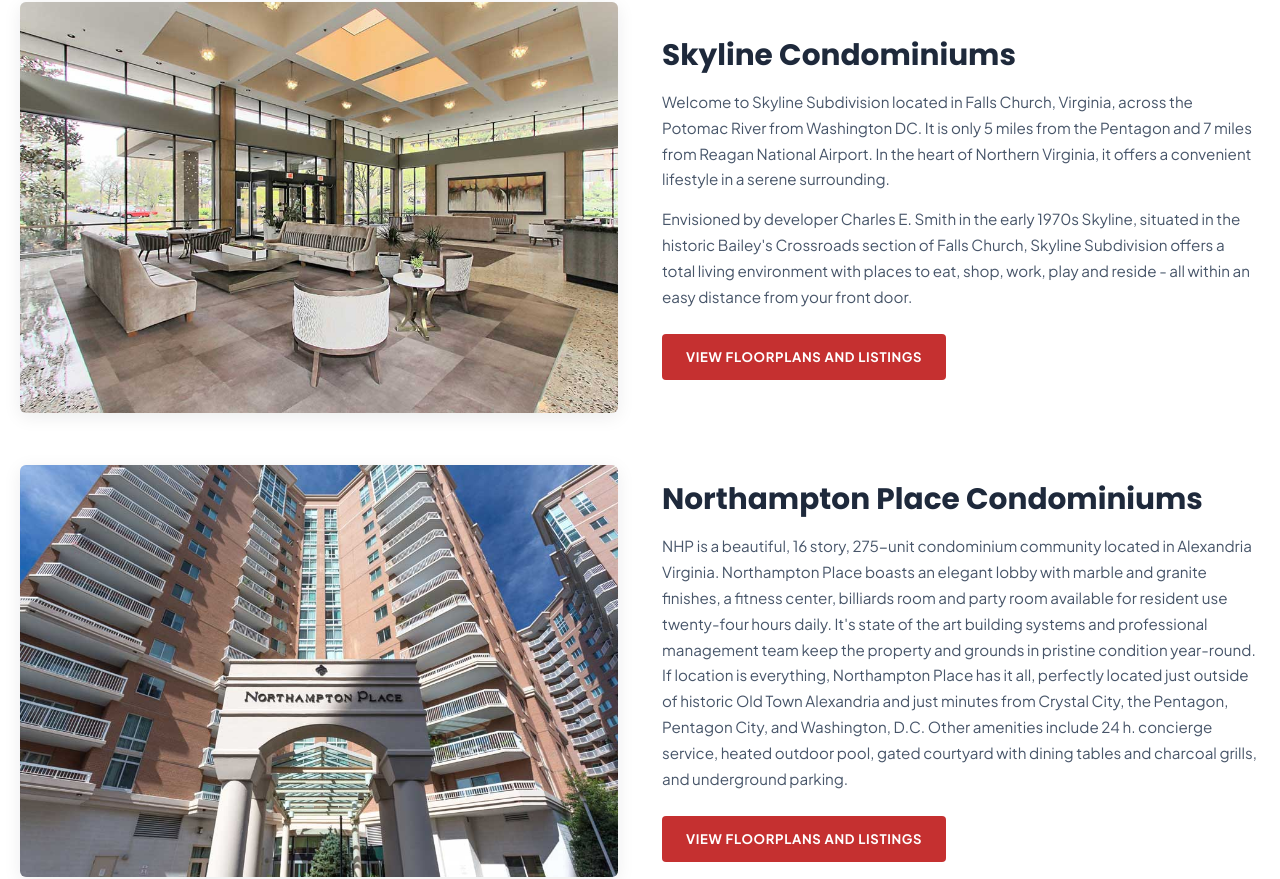
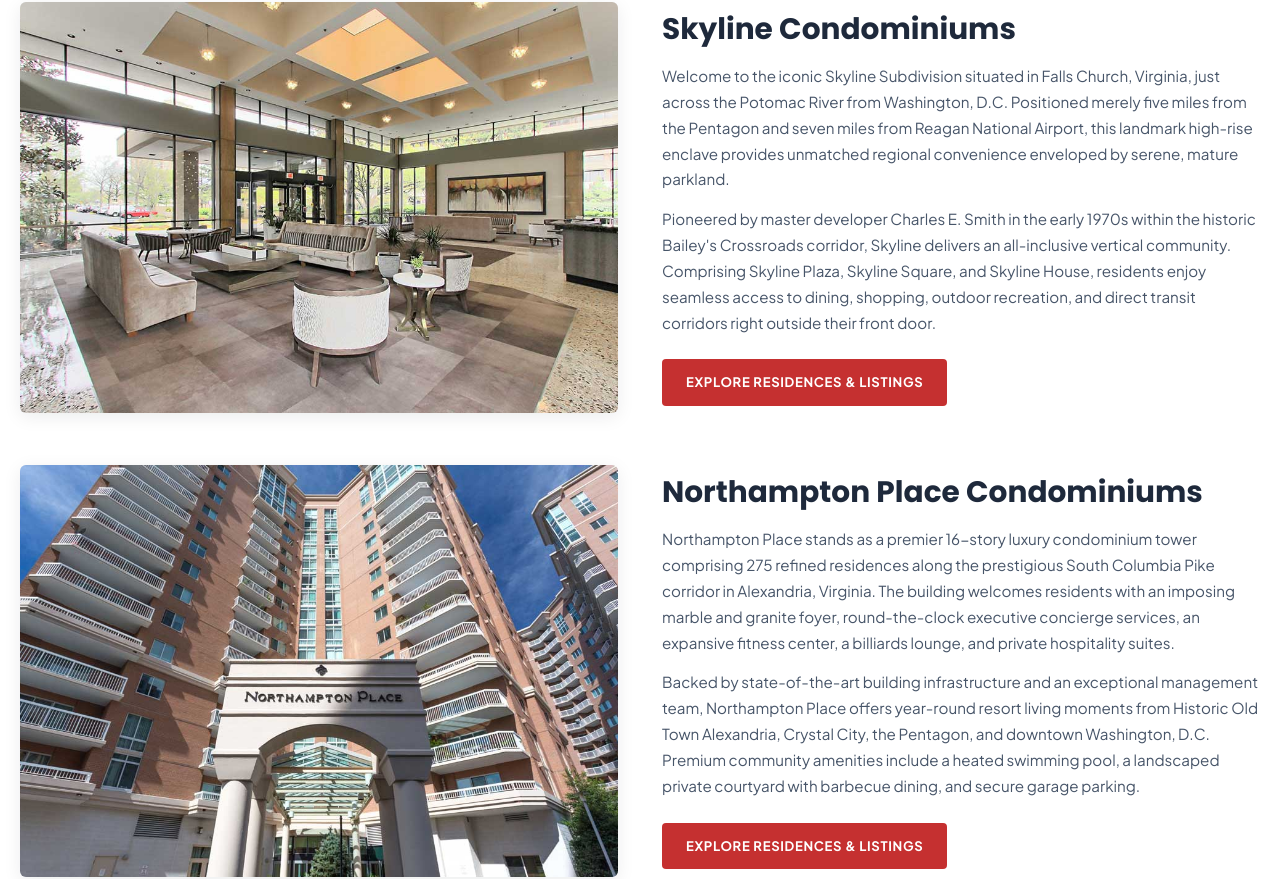
Before and after one commit to kirillrealtor/homesalesfairfax, a Next.js app: page / in a window 1280 px wide. Shown: the part 2492-3371 px from the top of the page. Built offline with nearby package versions, Linux system fonts and the light colour scheme.

Commit message:
Elevate and rephrase editorial copy for Featured Condos section, Satisfied Clients testimonial, and dedicated condo guides

```diff
--- a/app/components/FeaturedCondosSection.js
+++ b/app/components/FeaturedCondosSection.js
@@ -1,7 +1,6 @@
 "use client";
 
 import Link from "next/link";
-import Image from "next/image";
 
 export default function FeaturedCondosSection() {
   return (
@@ -23,17 +22,17 @@
               Skyline Condominiums
             </h2>
             <p className="featured-condo-text">
-              Welcome to Skyline Subdivision located in Falls Church, Virginia, across the Potomac River from Washington DC. It is only 5 miles from the Pentagon and 7 miles from Reagan National Airport. In the heart of Northern Virginia, it offers a convenient lifestyle in a serene surrounding.
+              Welcome to the iconic Skyline Subdivision situated in Falls Church, Virginia, just across the Potomac River from Washington, D.C. Positioned merely five miles from the Pentagon and seven miles from Reagan National Airport, this landmark high-rise enclave provides unmatched regional convenience enveloped by serene, mature parkland.
             </p>
             <p className="featured-condo-text">
-              Envisioned by developer Charles E. Smith in the early 1970s Skyline, situated in the historic Bailey&apos;s Crossroads section of Falls Church, Skyline Subdivision offers a total living environment with places to eat, shop, work, play and reside - all within an easy distance from your front door.
+              Pioneered by master developer Charles E. Smith in the early 1970s within the historic Bailey&apos;s Crossroads corridor, Skyline delivers an all-inclusive vertical community. Comprising Skyline Plaza, Skyline Square, and Skyline House, residents enjoy seamless access to dining, shopping, outdoor recreation, and direct transit corridors right outside their front door.
             </p>
             <Link
               href="/skyline-condominiums"
               className="featured-condo-btn"
-              title="View Skyline Condominiums Floorplans and Listings"
+              title="Explore Skyline Condominiums Residences and Community Guide"
             >
-              VIEW FLOORPLANS AND LISTINGS
+              EXPLORE RESIDENCES &amp; LISTINGS
             </Link>
           </div>
         </div>
@@ -54,14 +53,17 @@
               Northampton Place Condominiums
             </h2>
             <p className="featured-condo-text">
-              NHP is a beautiful, 16 story, 275-unit condominium community located in Alexandria Virginia. Northampton Place boasts an elegant lobby with marble and granite finishes, a fitness center, billiards room and party room available for resident use twenty-four hours daily. It&apos;s state of the art building systems and professional management team keep the property and grounds in pristine condition year-round. If location is everything, Northampton Place has it all, perfectly located just outside of historic Old Town Alexandria and just minutes from Crystal City, the Pentagon, Pentagon City, and Washington, D.C. Other amenities include 24 h. concierge service, heated outdoor pool, gated courtyard with dining tables and charcoal grills, and underground parking.
+              Northampton Place stands as a premier 16-story luxury condominium tower comprising 275 refined residences along the prestigious South Columbia Pike corridor in Alexandria, Virginia. The building welcomes residents with an imposing marble and granite foyer, round-the-clock executive concierge services, an expansive fitness center, a billiards lounge, and private hospitality suites.
+            </p>
+            <p className="featured-condo-text">
+              Backed by state-of-the-art building infrastructure and an exceptional management team, Northampton Place offers year-round resort living moments from Historic Old Town Alexandria, Crystal City, the Pentagon, and downtown Washington, D.C. Premium community amenities include a heated swimming pool, a landscaped private courtyard with barbecue dining, and secure garage parking.
             </p>
             <Link
               href="/northampton-place-condominiums"
               className="featured-condo-btn"
-              title="View Northampton Place Condominiums Floorplans and Listings"
+              title="Explore Northampton Place Condominiums Residences and Community Guide"
             >
-              VIEW FLOORPLANS AND LISTINGS
+              EXPLORE RESIDENCES &amp; LISTINGS
             </Link>
           </div>
         </div>
--- a/app/components/SatisfiedClientsSection.js
+++ b/app/components/SatisfiedClientsSection.js
@@ -11,7 +11,7 @@
         </h2>
 
         <p className="satisfied-social-proof-quote">
-          &ldquo;Elena is a pleasure to work with. She is highly professional, extremely knowledgeable, effective, efficient, proactive and responsive. She is a tireless advocate for her clients&apos; interests and is open and honest in all her dealings. For me, she went above and beyond to overcome countless obstacles and hurdles to get the deal done. I would recommend her highly and without hesitation.&rdquo;
+          &ldquo;Working with Elena is an absolute masterclass in client advocacy. Her in-depth market expertise, proactive communication, and strategic negotiation skills ensure every hurdle is resolved before it ever impacts closing. Elena consistently goes above and beyond to protect her clients&apos; interests and deliver exceptional outcomes. We recommend her without reservation to anyone navigating Northern Virginia real estate.&rdquo;
         </p>
 
         <div className="satisfied-social-proof-actions">
--- a/app/northampton-place-condominiums/NorthamptonPlaceClient.js
+++ b/app/northampton-place-condominiums/NorthamptonPlaceClient.js
@@ -247,15 +247,15 @@
               </h2>
 
               <p style={{ fontSize: "1.02rem", color: "var(--ink-700)", lineHeight: 1.75, marginBottom: "20px" }}>
-                NHP is a beautiful, 16 story, 275-unit condominium community located in Alexandria Virginia. Northampton Place boasts an elegant lobby with marble and granite finishes, a fitness center, billiards room and party room available for resident use twenty-four hours daily.
+                Northampton Place stands as a premier 16-story luxury condominium tower comprising 275 refined residences along the prestigious South Columbia Pike corridor in Alexandria, Virginia. The building welcomes residents with an imposing marble and granite foyer, round-the-clock executive concierge services, an expansive fitness center, a billiards lounge, and private hospitality suites.
               </p>
 
               <p style={{ fontSize: "1.02rem", color: "var(--ink-700)", lineHeight: 1.75, marginBottom: "20px" }}>
-                It&apos;s state of the art building systems and professional management team keep the property and grounds in pristine condition year-round. If location is everything, Northampton Place has it all, perfectly located just outside of historic Old Town Alexandria and just minutes from Crystal City, the Pentagon, Pentagon City, and Washington, D.C.
+                Backed by state-of-the-art building infrastructure and an exceptional management team, Northampton Place maintains pristine condition throughout the year. The community offers seamless connectivity to Historic Old Town Alexandria, Crystal City, Amazon HQ2, the Pentagon, and downtown Washington, D.C.
               </p>
 
               <p style={{ fontSize: "1.02rem", color: "var(--ink-700)", lineHeight: 1.75, marginBottom: "28px" }}>
-                Other amenities include 24 h. concierge service, heated outdoor pool, gated courtyard with dining tables and charcoal grills, and underground parking.
+                Full-service lifestyle amenities include 24-hour concierge reception, a heated outdoor swimming pool, a landscaped private courtyard with barbecue dining stations, and secured underground garage parking.
               </p>
 
 
--- a/app/skyline-condominiums/SkylineCondominiumsClient.js
+++ b/app/skyline-condominiums/SkylineCondominiumsClient.js
@@ -107,15 +107,15 @@
               </h2>
 
               <p style={{ fontSize: "1.02rem", color: "var(--ink-700)", lineHeight: 1.75, marginBottom: "16px" }}>
-                Welcome to Skyline Subdivision located in Falls Church, Virginia, across the Potomac River from Washington DC. It is only 5 miles from the Pentagon and 7 miles from Reagan National Airport. In the heart of Northern Virginia, it offers a convenient lifestyle in a serene surrounding.
+                Welcome to the landmark Skyline Subdivision located in Falls Church, Virginia, directly across the Potomac River from Washington, D.C. Situated five miles from the Pentagon and seven miles from Reagan National Airport, Skyline delivers exceptional regional accessibility paired with peaceful residential surroundings.
               </p>
 
               <p style={{ fontSize: "1.02rem", color: "var(--ink-700)", lineHeight: 1.75, marginBottom: "16px" }}>
-                Envisioned by developer Charles E. Smith in the early 1970s Skyline, situated in the historic Bailey&apos;s Crossroads section of Falls Church, Skyline Subdivision offers a total living environment with places to eat, shop, work, play and reside – all within an easy distance from your front door. Skyline Subdivision is just minutes away from the Tyson&apos;s Corner, Ballston Commons, Metro stations and all major transportation arteries. Enjoy an easy commute to DC, the Pentagon and all points in Northern Virginia.
+                Conceived by master builder Charles E. Smith in the early 1970s within the historic Bailey&apos;s Crossroads corridor, Skyline establishes a comprehensive vertical lifestyle village. Residents enjoy immediate proximity to Tysons Corner, Ballston, regional Metro lines, and primary Northern Virginia commuter routes, ensuring an effortless daily commute.
               </p>
 
               <p style={{ fontSize: "1.02rem", color: "var(--ink-700)", lineHeight: 1.75, marginBottom: "28px" }}>
-                The residential units are spacious boasting generous room sizes, lots of roomy closets, in-unit laundry facilities, panoramic views, 24-hour security and front desk service plus garage parking.
+                Residences feature expansive interior layouts, ample storage capacity, in-unit laundry accommodations, sweeping panoramic views of Northern Virginia and the capital skyline, 24-hour concierge security, and reserved garage parking.
               </p>
 
               {/* Three Red Enclave Action Buttons */}
```
